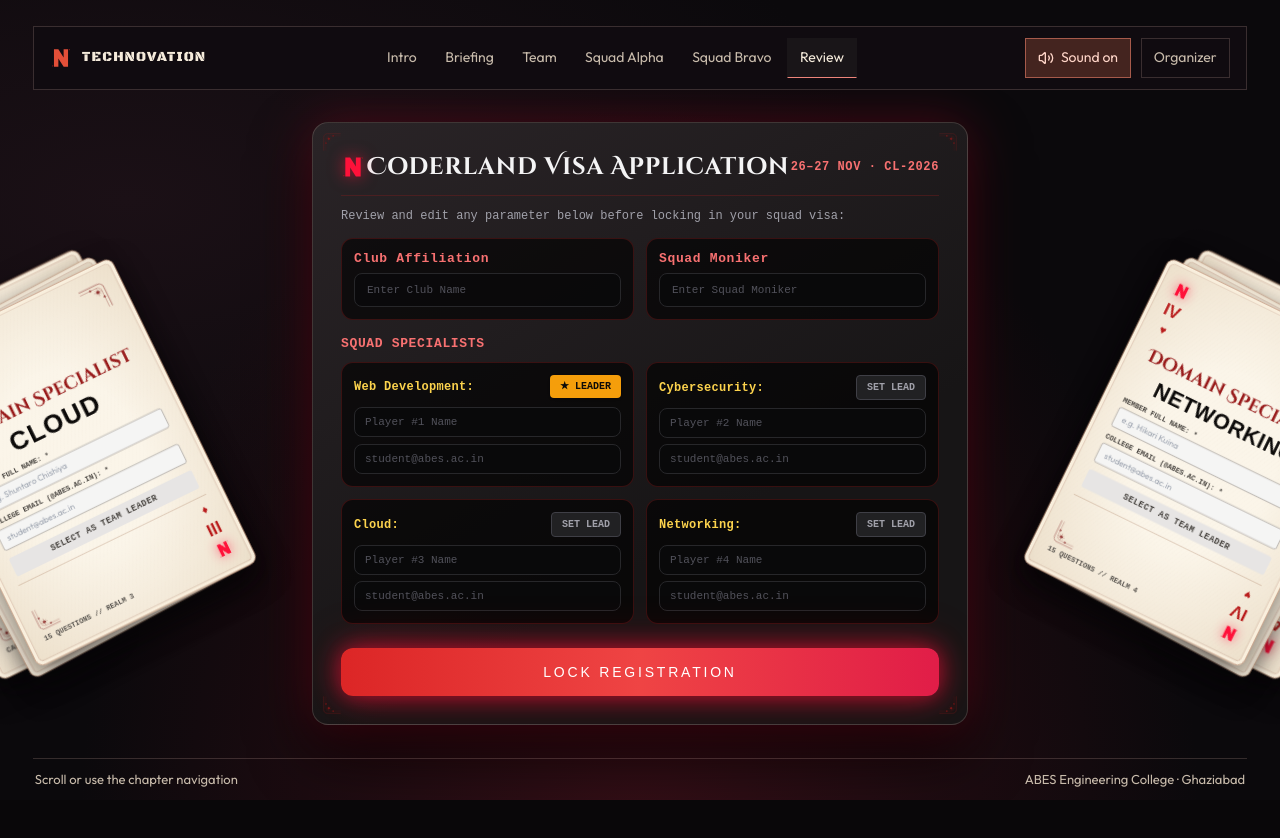
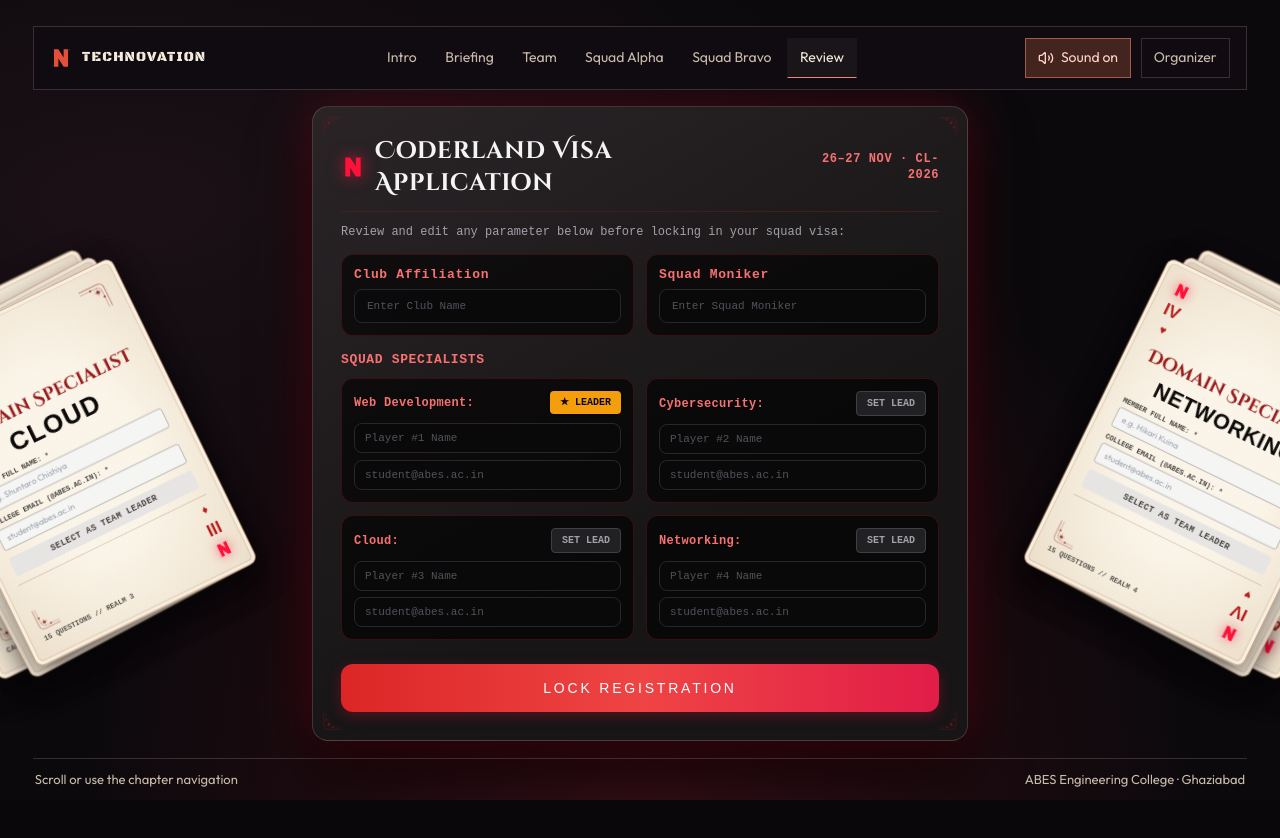
Before and after one commit to VedisVigourous/Codersland, a Next.js app: page / in a window 1280 px wide. Shown: the top 838 px of the page. Built offline with nearby package versions, Linux system fonts and the light colour scheme; a web font is replaced by a local one.

Commit message:
fix: attach Coderland Visa title to N emblem, restore red domain labels, and soften button glow

```diff
--- a/components/CardHeldRegistration.tsx
+++ b/components/CardHeldRegistration.tsx
@@ -742,13 +742,13 @@ export default function CardHeldRegistration() {
 
           {/* Master Visa Application Dossier Card */}
           <div className="w-full max-w-2xl rounded-2xl p-6 sm:p-8 playing-card-dark foil-glitter shadow-2xl relative overflow-hidden">
-            {/* Single Line Header */}
+            {/* Single Line Header: [N] Coderlands Visa Application (Left) | Date & Reg ID (Right) */}
             <div className="flex items-center justify-between border-b border-red-900/40 pb-4 mb-6">
-              <div className="flex items-center gap-2">
+              <div className="flex items-center gap-3">
                 <ClubEmblem size={28} />
-              </div>
-              <div className="font-baroque text-2xl text-zinc-100 font-bold tracking-wide text-center">
-                Coderlands Visa Application
+                <span className="font-baroque text-2xl text-zinc-100 font-bold tracking-wide">
+                  Coderlands Visa Application
+                </span>
               </div>
               <div className="text-right font-mono text-xs text-red-400 font-bold tracking-wider">
                 26–27 NOV · CL-2026
@@ -834,7 +834,7 @@ export default function CardHeldRegistration() {
                 type="button"
                 disabled={isSubmitting}
                 onClick={handleSubmitRegistration}
-                className="px-8 py-4 rounded-xl bg-gradient-to-r from-red-600 via-red-500 to-rose-600 hover:from-red-500 hover:to-rose-500 text-white font-sheepman tracking-[0.2em] text-base uppercase shadow-laser hover:scale-105 active:scale-95 disabled:opacity-50 transition-all flex items-center justify-center cursor-pointer"
+                className="px-8 py-4 rounded-xl bg-gradient-to-r from-red-600 via-red-500 to-rose-600 hover:from-red-500 hover:to-rose-500 text-white font-sheepman tracking-[0.2em] text-base uppercase shadow-[0_4px_14px_rgba(255,17,58,0.25)] hover:shadow-[0_6px_20px_rgba(255,17,58,0.35)] hover:scale-105 active:scale-95 disabled:opacity-50 transition-all flex items-center justify-center cursor-pointer"
               >
                 {isSubmitting ? "Locking Registration..." : "Lock Registration"}
               </button>
--- a/components/Cinematic3DStage.tsx
+++ b/components/Cinematic3DStage.tsx
@@ -1225,11 +1225,11 @@ export default function Cinematic3DStage() {
                 /* Stage A: Pre-Submit Dossier Contract */
                 <div className="w-full rounded-2xl p-5 sm:p-6 playing-card-dark foil-glitter shadow-2xl relative my-auto">
                   <div className="flex items-center justify-between border-b border-red-900/40 pb-3 mb-3">
-                    <div className="flex items-center gap-2">
+                    <div className="flex items-center gap-2.5">
                       <ClubEmblem size={24} />
-                    </div>
-                    <div className="font-baroque text-lg sm:text-xl text-zinc-100 font-bold tracking-wide text-center">
-                      Coderland Visa Application
+                      <span className="font-baroque text-lg sm:text-xl text-zinc-100 font-bold tracking-wide">
+                        Coderland Visa Application
+                      </span>
                     </div>
                     <span className="font-mono text-xs text-red-400 font-bold">26–27 NOV · CL-2026</span>
                   </div>
@@ -1294,7 +1294,7 @@ export default function Cinematic3DStage() {
                     <button
                       disabled={isSubmitting}
                       onClick={handleSubmitRegistration}
-                      className="px-7 py-3 rounded-xl bg-gradient-to-r from-red-600 to-rose-600 text-white font-sheepman tracking-[0.2em] text-sm uppercase shadow-laser hover:scale-105 active:scale-95 disabled:opacity-50 transition-all flex items-center justify-center cursor-pointer"
+                      className="px-7 py-3 rounded-xl bg-gradient-to-r from-red-600 to-rose-600 hover:from-red-500 hover:to-rose-500 text-white font-sheepman tracking-[0.2em] text-sm uppercase shadow-[0_4px_14px_rgba(255,17,58,0.25)] hover:shadow-[0_6px_20px_rgba(255,17,58,0.35)] hover:scale-105 active:scale-95 disabled:opacity-50 transition-all flex items-center justify-center cursor-pointer"
                     >
                       {isSubmitting ? "Locking Registration..." : "Lock Registration"}
                     </button>
--- a/components/ContinuousScrollStage.tsx
+++ b/components/ContinuousScrollStage.tsx
@@ -1050,13 +1050,13 @@ export default function ContinuousScrollStage() {
                   <CornerFiligree size={18} position="bottom-left" className="absolute bottom-2.5 left-2.5 text-red-900/35 pointer-events-none" />
                   <CornerFiligree size={18} position="bottom-right" className="absolute bottom-2.5 right-2.5 text-red-900/35 pointer-events-none" />
 
-                  {/* Single Line Header: N Emblem (Left) | Coderland Visa Application (Center) | Date & Reg ID (Right) */}
+                  {/* Single Line Header: [N] Coderland Visa Application (Left) | Date & Reg ID (Right) */}
                   <div className="flex items-center justify-between border-b border-red-900/40 pb-3 mb-3 relative z-10">
-                    <div className="flex items-center gap-2">
+                    <div className="flex items-center gap-2.5">
                       <ClubEmblem size={24} />
-                    </div>
-                    <div className="font-baroque text-lg sm:text-2xl text-zinc-100 font-bold tracking-wide text-center">
-                      Coderland Visa Application
+                      <span className="font-baroque text-lg sm:text-2xl text-zinc-100 font-bold tracking-wide">
+                        Coderland Visa Application
+                      </span>
                     </div>
                     <div className="text-right font-mono text-xs text-red-400 font-bold tracking-wider">
                       26–27 NOV · CL-2026
@@ -1107,7 +1107,7 @@ export default function ContinuousScrollStage() {
                           className="p-3 rounded-xl bg-black/60 border border-red-900/40 hover:border-red-800/60 transition-all flex flex-col justify-between"
                         >
                           <div className="flex items-center justify-between mb-2">
-                            <span className="text-xs font-mono font-bold text-amber-300 tracking-wide">
+                            <span className="text-xs font-mono font-bold text-red-400 tracking-wide">
                               {m.domain}:
                             </span>
                             <button
@@ -1146,7 +1146,7 @@ export default function ContinuousScrollStage() {
                     <button
                       disabled={isSubmitting}
                       onClick={handleSubmit}
-                      className="w-full py-3.5 rounded-xl bg-gradient-to-r from-red-600 via-red-500 to-rose-600 hover:from-red-500 hover:to-rose-500 text-white font-sheepman tracking-[0.2em] text-sm uppercase shadow-laser active:scale-98 disabled:opacity-50 transition-all flex items-center justify-center cursor-pointer"
+                      className="w-full py-3.5 rounded-xl bg-gradient-to-r from-red-600 via-red-500 to-rose-600 hover:from-red-500 hover:to-rose-500 text-white font-sheepman tracking-[0.2em] text-sm uppercase shadow-[0_4px_14px_rgba(255,17,58,0.25)] hover:shadow-[0_6px_20px_rgba(255,17,58,0.35)] active:scale-98 disabled:opacity-50 transition-all flex items-center justify-center cursor-pointer"
                     >
                       {isSubmitting ? "Locking Registration..." : "Lock Registration"}
                     </button>
--- a/components/MobileScrollStage.tsx
+++ b/components/MobileScrollStage.tsx
@@ -697,12 +697,13 @@ export default function MobileScrollStage({
               className="arena-dossier rounded-2xl p-5 sm:p-6 bg-[#0d090d]/95 backdrop-blur-xl border-2 border-red-900/60 shadow-[0_0_50px_rgba(255,17,58,0.25),0_25px_60px_rgba(0,0,0,0.95)] relative overflow-hidden"
             >
               {/* Single Line Header: N Emblem (Left) | Coderland Visa Application (Center) | Date & Reg ID (Right) */}
+              {/* Single Line Header: [N] Coderland Visa Application (Left) | Date (Right) */}
               <div className="flex items-center justify-between border-b border-red-900/40 pb-3 mb-3 relative z-10">
                 <div className="flex items-center gap-2">
                   <ClubEmblem size={22} />
-                </div>
-                <div className="font-baroque text-lg sm:text-xl text-zinc-100 font-bold tracking-wide text-center">
-                  Coderland Visa Application
+                  <span className="font-baroque text-base sm:text-lg text-zinc-100 font-bold tracking-wide">
+                    Coderland Visa Application
+                  </span>
                 </div>
                 <div className="text-right font-mono text-[11px] text-red-400 font-bold tracking-wider">
                   26–27 NOV
@@ -754,7 +755,7 @@ export default function MobileScrollStage({
                     className="p-3 rounded-xl bg-black/60 border border-red-900/40 hover:border-red-800/60 transition-all"
                   >
                     <div className="flex items-center justify-between mb-1.5">
-                      <span className="text-xs font-mono font-bold text-amber-300 tracking-wide">
+                      <span className="text-xs font-mono font-bold text-red-400 tracking-wide">
                         {m.domain}:
                       </span>
                       <button
@@ -791,7 +792,7 @@ export default function MobileScrollStage({
               <button
                 disabled={isSubmitting}
                 onClick={handleSubmit}
-                className="w-full py-3.5 rounded-xl bg-gradient-to-r from-red-600 via-red-500 to-rose-600 hover:from-red-500 hover:to-rose-500 text-white font-sheepman tracking-[0.2em] text-xs uppercase shadow-laser active:scale-98 disabled:opacity-50 transition-all flex items-center justify-center cursor-pointer"
+                className="w-full py-3.5 rounded-xl bg-gradient-to-r from-red-600 via-red-500 to-rose-600 hover:from-red-500 hover:to-rose-500 text-white font-sheepman tracking-[0.2em] text-xs uppercase shadow-[0_4px_14px_rgba(255,17,58,0.25)] hover:shadow-[0_6px_20px_rgba(255,17,58,0.35)] active:scale-98 disabled:opacity-50 transition-all flex items-center justify-center cursor-pointer"
               >
                 {isSubmitting ? "Locking Registration..." : "Lock Registration"}
               </button>
```
